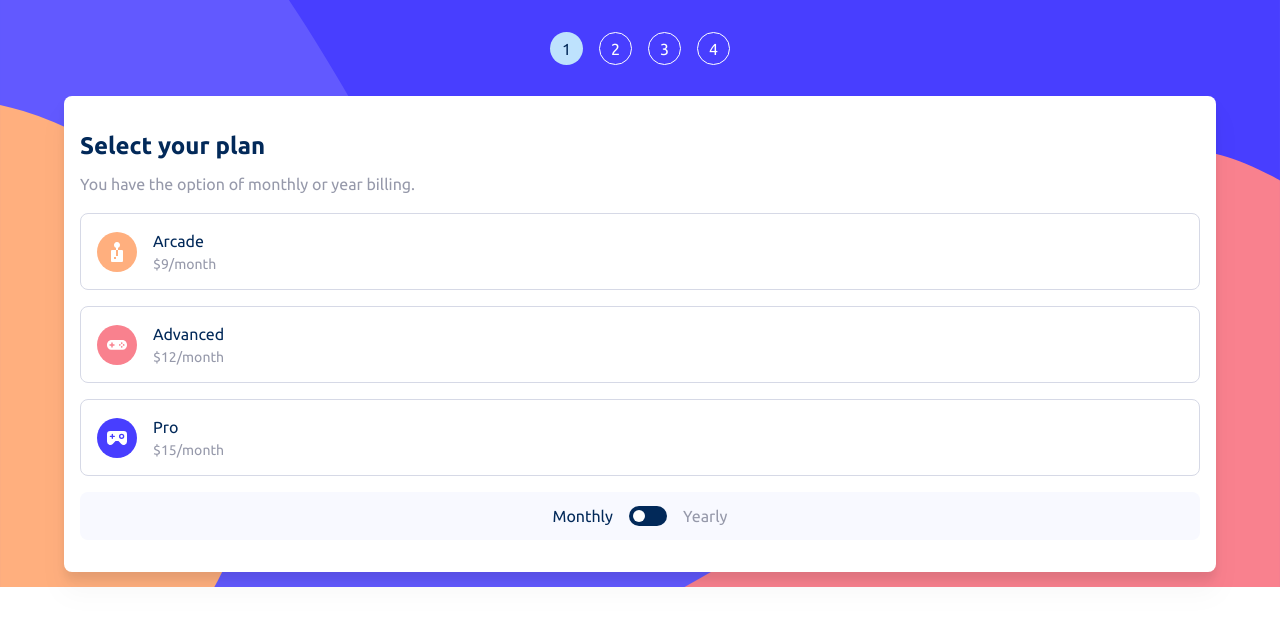
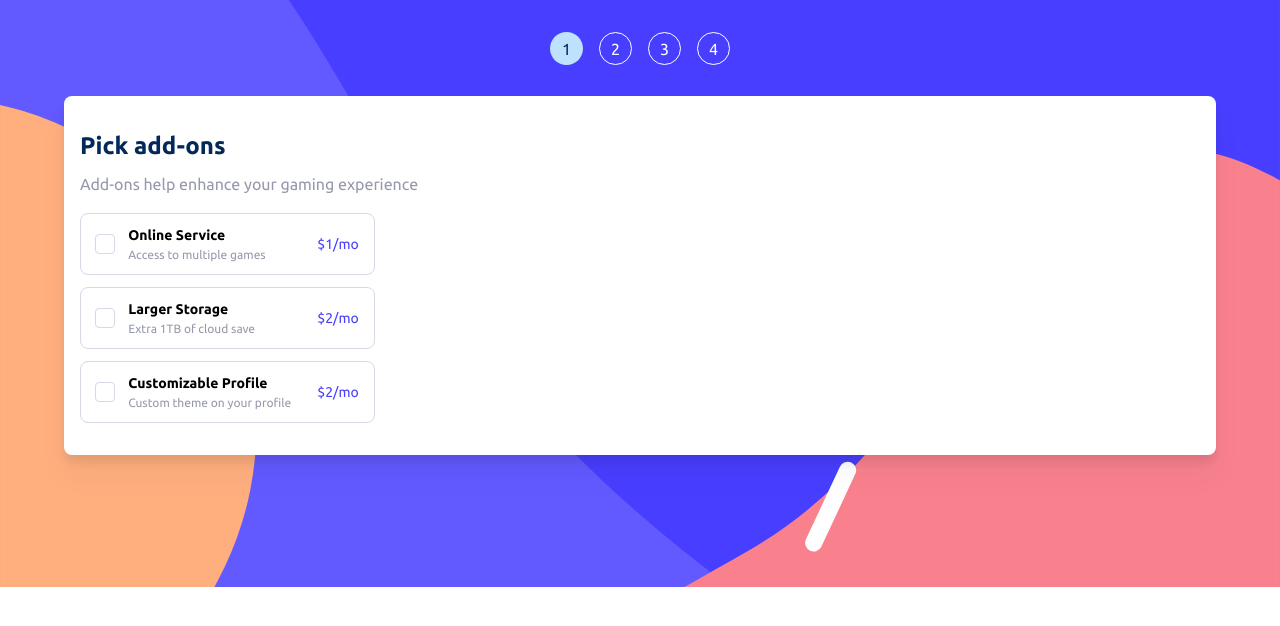
Before and after one commit to alfredomayorga/multi-step-form, a Next.js app: page / in a window 1280 px wide. Shown: the top 626 px of the page. Built offline with nearby package versions, Linux system fonts and the light colour scheme.

Commit message:
feat: pick add-ons view

```diff
--- a/views/ContentViewer.tsx
+++ b/views/ContentViewer.tsx
@@ -3,6 +3,7 @@
 import Tracker from "../components/ui/tracker-component"
 import FormContextProvider from "../context/FormContext"
 import PersonalInfo from "./PersonalInfo"
+import PickAddons from "./PickAddons"
 import SelectPlan from "./SelectPlan"
 
 function ContentViewer() {
@@ -10,7 +11,8 @@ function ContentViewer() {
     <FormContextProvider>
       <Tracker />
       {/* <PersonalInfo /> */}
-     <SelectPlan />
+     {/*<SelectPlan /> */}
+      <PickAddons />
     </FormContextProvider>
   )
 }
--- /dev/null
+++ b/views/PickAddons.tsx
@@ -0,0 +1,14 @@
+import { Card, CardHeader, CardText } from "../components/common";
+import AddonsPicker from "../components/ui/addons-picker";
+
+function PickAddons() {
+  return(
+    <Card>
+      <CardHeader>Pick add-ons</CardHeader>
+      <CardText>Add-ons help enhance your gaming experience</CardText>
+      <AddonsPicker />
+    </Card>
+  )
+}
+
+export default PickAddons
```
